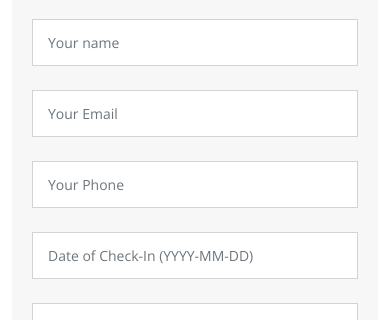
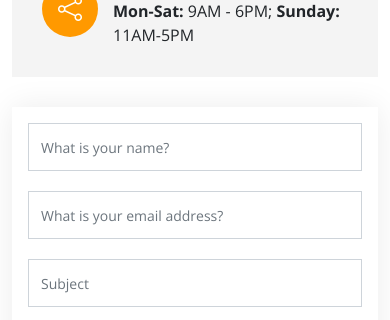
Before and after one commit to aiprizm/kingdom_homes, a Django app: page / in a window 390 px wide. Shown: the part 6180-6500 px from the top of the page. Run offline with Django 4.2, Linux system fonts and the light colour scheme; some libraries are stand-ins or nearby versions.

Commit message:
contact form working

```diff
--- a/website/templates/website/index.html
+++ b/website/templates/website/index.html
@@ -371,84 +371,6 @@
         </div>
     </section><!-- End Events Section -->
 
-    <!-- ======= Book a Property Section ======= -->
-    <section id="book-a-stay" class="book-a-stay">
-        <div class="container" data-aos="fade-up">
-
-            <div class="section-header">
-                <h2>Book a Property</h2>
-                <p>Book <span>Your Stay</span> With Us</p>
-            </div>
-
-            <div class="row g-0">
-
-                <div class="col-lg-4 reservation-img"
-                     style='background-image: url("/static/website/img/reservation.jpg");' data-aos="zoom-out"
-                     data-aos-delay="200"></div>
-
-                <div class="col-lg-8 d-flex align-items-center reservation-form-bg">
-                    <form action="" method="post" role="form" class="php-email-form booking" data-aos="fade-up"
-                          data-aos-delay="100">
-                        {% csrf_token %}
-                        <div class="row gy-4">
-                            {{ booking_form.non_field_errors }}
-                            <div class="col-lg-4 col-md-6">
-                                {{ booking_form.book_name.errors }}
-                                {{ booking_form.book_name }}
-                                <div class="validate"></div>
-                            </div>
-                            <div class="col-lg-4 col-md-6">
-                                {{ booking_form.book_email.errors }}
-                                {{ booking_form.book_email }}
-                                <div class="validate"></div>
-                            </div>
-                            <div class="col-lg-4 col-md-6">
-                                {{ booking_form.book_phone.errors }}
-                                {{ booking_form.book_phone }}
-                                <div class="validate"></div>
-                            </div>
-                            <div class="col-lg-4 col-md-6">
-                                {{ booking_form.book_date.errors }}
-                                {{ booking_form.book_date }}
-                                <div class="validate"></div>
-                            </div>
-                            <div class="col-lg-4 col-md-6">
-                                {{ booking_form.book_time.errors }}
-                                {{ booking_form.book_time }}
-                                <div class="validate"></div>
-                            </div>
-                            <div class="col-lg-4 col-md-6">
-                                {{ booking_form.book_n_people.errors }}
-                                {{ booking_form.book_n_people }}
-                                <div class="validate"></div>
-                            </div>
-                        </div>
-                        <div class="form-group mt-3">
-                            {{ booking_form.book_subject.errors }}
-                            {{ booking_form.book_subject }}
-                            <div class="validate"></div>
-                        </div>
-                        <div class="mb-3">
-                            <div class="loading booking">Loading</div>
-                            <div class="error-message booking">Something went wrong, contact us as
-                                kingdom_homesstays@gmail.com
-                            </div>
-                            <div class="sent-message booking">Your booking request was sent. We will call back or send
-                                an e-mail
-                                to confirm your reservation. Thank you!
-                            </div>
-                        </div>
-                        <div class="text-center">
-                            <button type="submit">Book a Property</button>
-                        </div>
-                    </form>
-                </div><!-- End Reservation Form -->
-
-            </div>
-
-        </div>
-    </section><!-- End Book a Property Section -->
-
     <!-- ======= Gallery Section ======= -->
     <section id="gallery" class="gallery section-bg">
         <div class="container" data-aos="fade-up">
@@ -546,7 +468,7 @@
 
             </div>
 
-            <form action="" method="post" role="form" class="php-email-form contact_us p-3 p-md-4">
+            <form action="" method="post" role="form" class="php-email-form p-3 p-md-4">
                 {% csrf_token %}
                 <div class="row">
                     {{ contact_form.non_field_errors }}
@@ -570,11 +492,11 @@
                     {{ contact_form.message }}
                 </div>
                 <div class="my-3">
-                    <div class="loading contact_us">Loading</div>
-                    <div class="error-message contact_us">Something went wrong, contact us as
+                    <div class="loading">Loading</div>
+                    <div class="error-message">Something went wrong, contact us at
                         kingdom_homesstays@gmail.com
                     </div>
-                    <div class="sent-message contact_us">Your message has been sent. Thank you!</div>
+                    <div class="sent-message">Your message has been sent. Thank you!</div>
                 </div>
                 <div class="text-center">
                     <button type="submit">Send Message</button>
@@ -592,43 +514,13 @@
 
   $(document).ready(function(){
 
-    // AJAX for posting booking
-    function book_with_us() {
-        $.ajax({
-            headers: {'X-Requested-With': 'XMLHttpRequest'},
-            url : "{% url 'booking' %}", // the endpoint
-            type : "POST", // http method
-            data : {
-              name: $('#id_name').val(),
-              email: $('#id_subject').val(),
-              phone: $('#id_phone').val(),
-              message: $('#id_message').val(),
-              csrfmiddlewaretoken: $('input[name=csrfmiddlewaretoken]').val(),
-            }, // data sent with the post request
-            // handle a successful response
-            success : function(json) {
-                $('#id_book_name').val(''); // remove the value from the input
-                $('#id_book_email').val(''); // remove the value from the input
-                $('#id_book_phone').val(''); // remove the value from the input
-                $('#id_book_check_in').val('');
-                $('#id_book_n_people').val('');
-                $('#id_book_subject').val('');
-                $('#id_book_message').val('');
-                $(".sent-message.booking").addClass("d-block")
-            },
-
-            // handle a non-successful response
-            error : function(xhr,errmsg,err) {
-                $(".error-message.booking").addClass("d-block")
-                //console.log(xhr.status + ": " + xhr.responseText); // provide a bit more info about the error to the console
-            }
-        });
-        console.log(data);
-    }
-
+    $('.gallery').hide();
+    $('.events').hide();
+    $('.stats-counter').hide();
 
     // AJAX for posting
     function contact_us() {
+        $(".sent-message, .error-message").removeClass("d-block");
         $.ajax({
             headers: {'X-Requested-With': 'XMLHttpRequest'},
             url : "{% url 'contact_us' %}", // the endpoint
@@ -636,48 +528,43 @@
             data : {
               name: $('#id_name').val(),
               subject: $('#id_subject').val(),
-              email: $('#id_email').val(),
-              message: $('#id_message').val(),
-              csrfmiddlewaretoken: $('input[name=csrfmiddlewaretoken]').val(),
+               email: $('#id_email').val(),
+               message: $('#id_message').val(),
+               csrfmiddlewaretoken: $('input[name=csrfmiddlewaretoken]').val(),
             }, // data sent with the post request
             // handle a successful response
-            success : function(json) {
-                $('#id_name').val(''); // remove the value from the input
+            success : function(response) {
+                // remove the value from the input
+                $('#id_name').val('');
                 $('#id_subject').val(''); // remove the value from the input
-                $('#id_email').val(''); // remove the value from the input
-                $('#id_message').val('');
-                $(".sent-message.contact_us").addClass("d-block")
+                 $('#id_email').val(''); // remove the value from the input
+                 $('#id_message').val('');
+                $(".sent-message").html(response.responseText);
+                $(".sent-message").addClass("d-block");
             },
 
             // handle a non-successful response
-            error : function(xhr,errmsg,err) {
-                $(".error-message.contact_us").addClass("d-block")
-                //console.log(xhr.status + ": " + xhr.responseText); // provide a bit more info about the error to the console
+            error : function(response) {
+                var err_msg = $.parseJSON(response.responseText);
+                var error = "";
+                $.each(err_msg, function(key, value){
+                    console.log( "Key: " + key + ", Value: " + value );
+                    error += "<p>" + value + "</p>"
+                })
+                $(".error-message").html(error);
+                $(".error-message").addClass("d-block");
             }
         });
     }
 
     // Submit post on submit
-    $('.php-email-form.contact_us').off().on('submit', function(event){
+    $('.php-email-form').off().on('submit', function(event){
         event.preventDefault();
+        event.stopPropagation();
         contact_us();
     });
 
-    // Submit post on submit
-    $('.php-email-form.booking').off().on('submit', function(event){
-        event.preventDefault();
-        book_with_us();
-    });
-
-    $('.gallery').hide();
-    $('.events').hide();
-    $('.stats-counter').hide();
-
 })
-
-
-
-
 
 
 </script>
--- a/website/views.py
+++ b/website/views.py
@@ -12,10 +12,8 @@ from kingdom_homes.settings import EMAIL_HOST_USER
 
 def index(request):
     contact_form = ContactForm()
-    booking_form = BookingForm()
     context = {
         "contact_form": contact_form,
-        "booking_form": booking_form
     }
     return render(request, 'website/index.html', context)
 
@@ -25,33 +23,37 @@ def inner_page(request):
     return render(request, 'website/sample-inner-page.html', context)
 
 
+def booking_page(request):
+    booking_form = BookingForm()
+    context = {
+        "booking_form": booking_form
+    }
+    return render(request, 'website/booking.html', context)
+
+
 def contact(request):
     if request.method == 'POST':
         form = ContactForm(request.POST)
         if form.is_valid():
-            form.save()
-            subject = "Kingdom Homes Inquiry"
+            subject = "Website Inquiry"
             print(form.cleaned_data)
             body = {
-                'Name': form.cleaned_data['name'],
-                'Email': form.cleaned_data['email'],
-                'Subject': form.cleaned_data['subject'],
-                'Message': form.cleaned_data['message'],
+                'name': form.cleaned_data['name'],
+                'subject': form.cleaned_data['subject'],
+                'email': form.cleaned_data['email'],
+                'message': form.cleaned_data['message'],
             }
-            email_header = "A new client is trying to contact you:"
-            message = "\n".join([email_header] + [f"{key}: {value}" for key, value in body.items()])
-            response = "Your message has been sent. Thank you!"
+            message = "\n".join(body.values())
+            form.save()
+
             try:
-                send_mail(subject, message, body.get('email'), [EMAIL_HOST_USER])
+                send_mail(subject, message, 'admin@example.com', ['admin@example.com'])
             except BadHeaderError:
-                response = "Bad Header Sent"
-                return HttpResponse(response)
-            return render(request, 'website/index.html', status=200)
-        else:
-            response = {}
-            return JsonResponse(response, status=403)
-    else:
-        form = ContactForm()
+                return HttpResponse('Invalid header found.')
+            # return HttpResponse("Your query has been sent.", status=200)
+            return HttpResponse("Message sent successfully", status=200)
+
+    form = ContactForm()
     return render(request, 'website/index.html', {'form': form})
 
 
```
